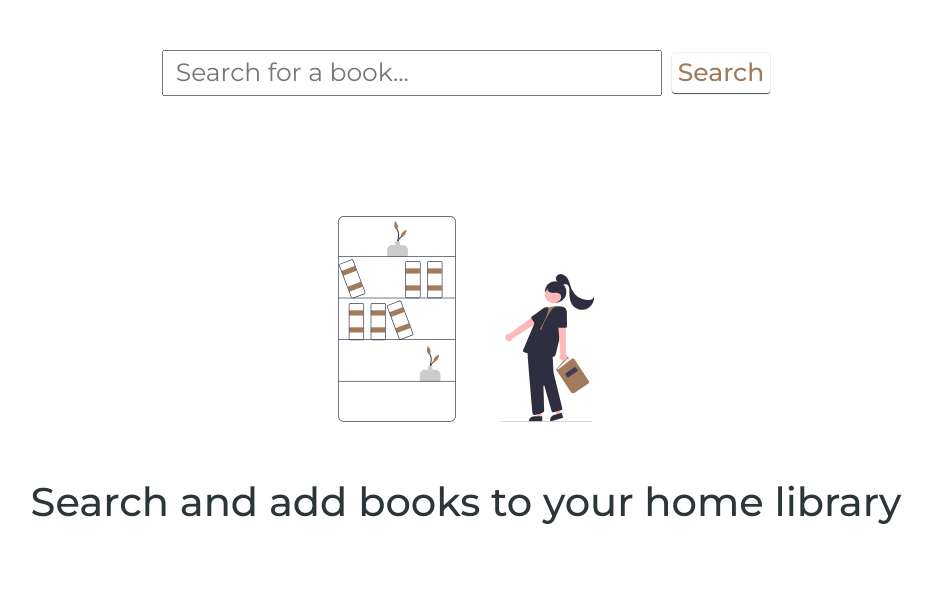
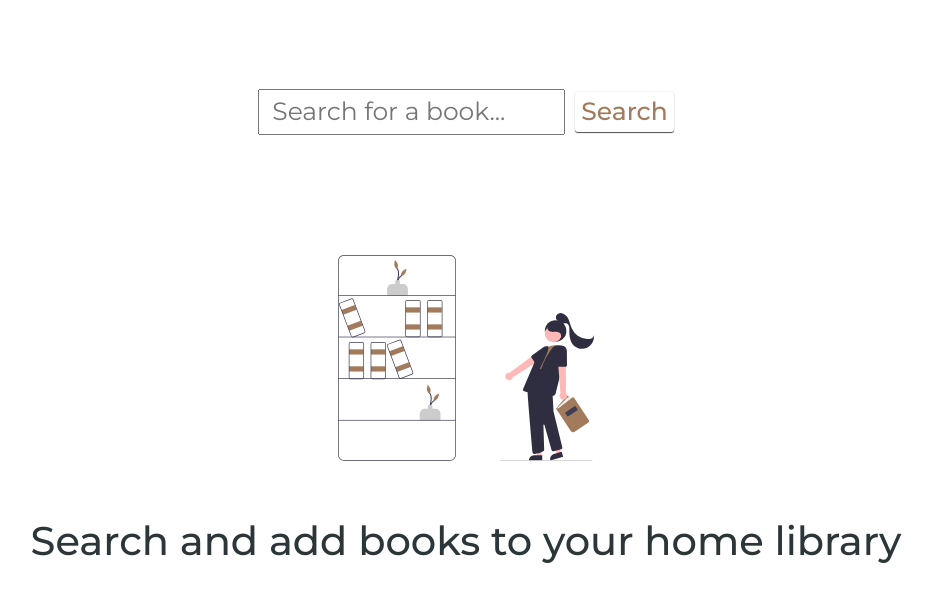
Before and after one commit to eimantaspav/my-books, a React (Create React App) app: page /search in a window 1280 px wide. Shown: the top 602 px of the page, without its empty margins (174-1107 px from the left). Built offline with nearby package versions, Linux system fonts and the light colour scheme; no server answers.

Commit message:
text change, added styling

```diff
--- a/src/components/BookCard/BookCard.js
+++ b/src/components/BookCard/BookCard.js
@@ -31,7 +31,7 @@ export default function BookCard({ books }) {
                     addBook(title, thumbnail, book.volumeInfo);
                   }}
                 >
-                  Add to reading list
+                  Add
                 </button>
               </div>
             );
--- a/src/pages/home/Home.js
+++ b/src/pages/home/Home.js
@@ -61,7 +61,7 @@ export default function Home({ user }) {
                     deleteBook(book.id);
                   }}
                 >
-                  Delete
+                  Remove
                 </button>
               </div>
             );
--- a/src/pages/home/Home.module.css
+++ b/src/pages/home/Home.module.css
@@ -1,4 +1,7 @@
 .home {
+  display: flex;
+  align-items: center;
+  min-height: 80vh;
 }
 
 .home h2 {
--- a/src/pages/search/Search.module.css
+++ b/src/pages/search/Search.module.css
@@ -2,15 +2,15 @@
   display: flex;
   flex-direction: column;
   gap: 10rem;
+  justify-content: center;
+  min-height: 90vh;
 }
 
 .search form {
-  width: 50%;
   margin: 2rem auto;
 }
 .search__input {
   margin: 0 auto;
-  width: 50%;
   display: flex;
   align-items: center;
   justify-content: center;
@@ -19,9 +19,9 @@
 
 .search input {
   padding: 2rem;
-  min-width: 50rem;
   padding: 0.2rem;
   text-indent: 1rem;
+  max-width: 100%;
 }
 .search input:focus {
   outline: 0 none;
@@ -47,3 +47,7 @@
 .search__empty img {
   width: 20%;
 }
+
+.search__empty h1 {
+  max-width: 80%;
+}
```
